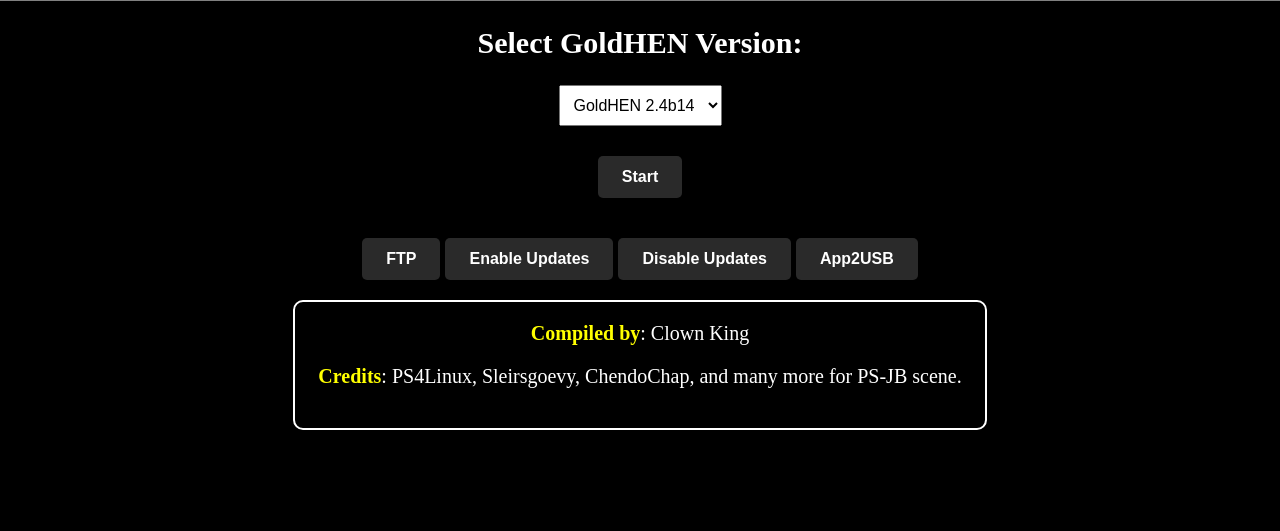
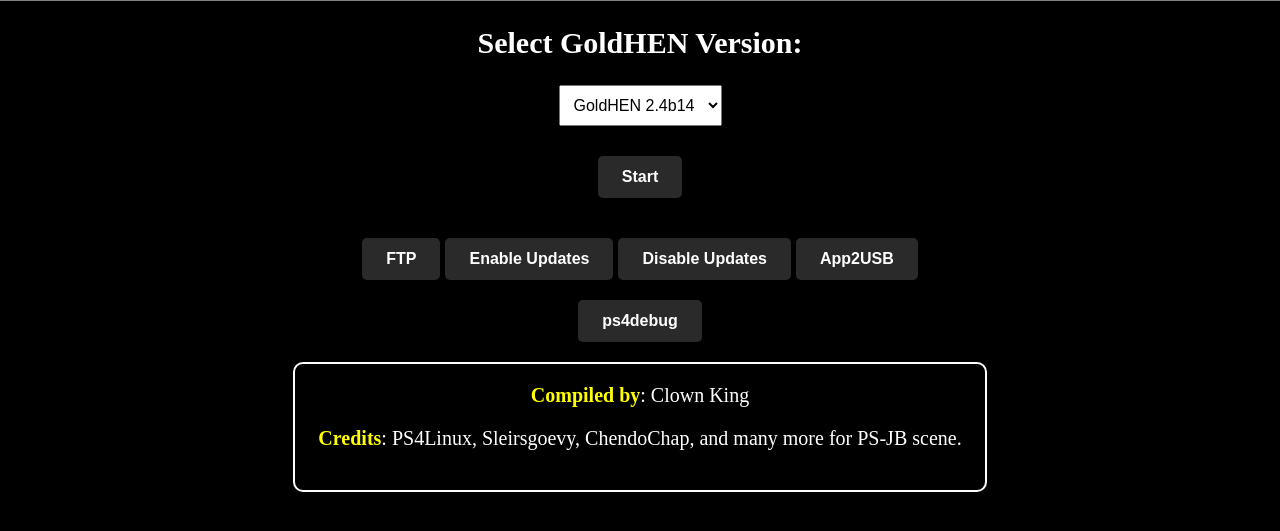
Before and after one commit to thejipu23/clownking, a plain HTML site: page jailbreak/index.html in a window 1280 px wide. Shown: the part 99-630 px from the top of the page. Drawn offline with Linux system fonts and the light colour scheme.

Commit message:
Update index.html

```diff
--- a/jailbreak/index.html
+++ b/jailbreak/index.html
@@ -142,6 +142,7 @@ document.getElementById("progresscon").style.display="none";
         <a href="jb.html#p0=payloads/mira-900.js&p1=payloads/disable-updates-900.js"><button class="submit-button">Disable Updates</button></a>
         <a href="jb.html#p0=payloads/mira-900.js&p1=payloads/app-2-usb-900.js"><button class="submit-button">App2USB</button></a>
 	</p>
+	<p style="text-align:center;"><a href="jb.html#p0=payloads/mira-900.js&p1=payloads/ps4debug.js"><button class="submit-button">ps4debug</button></a></p>
     <script>
         document.addEventListener("DOMContentLoaded", function () {
             var submitButton = document.getElementById('submitButton');
```
